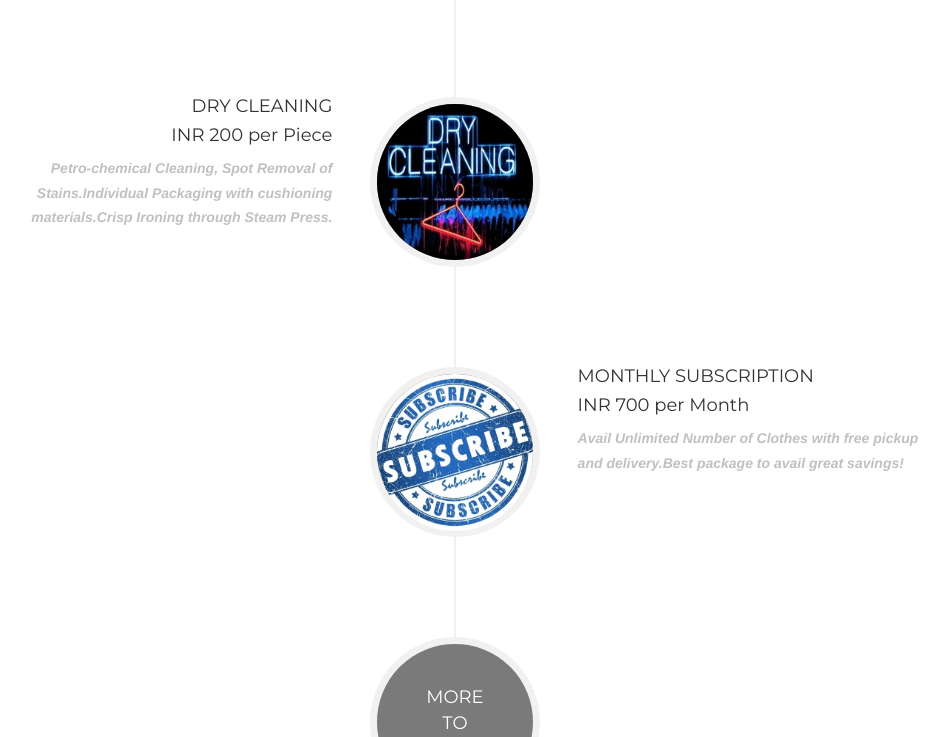
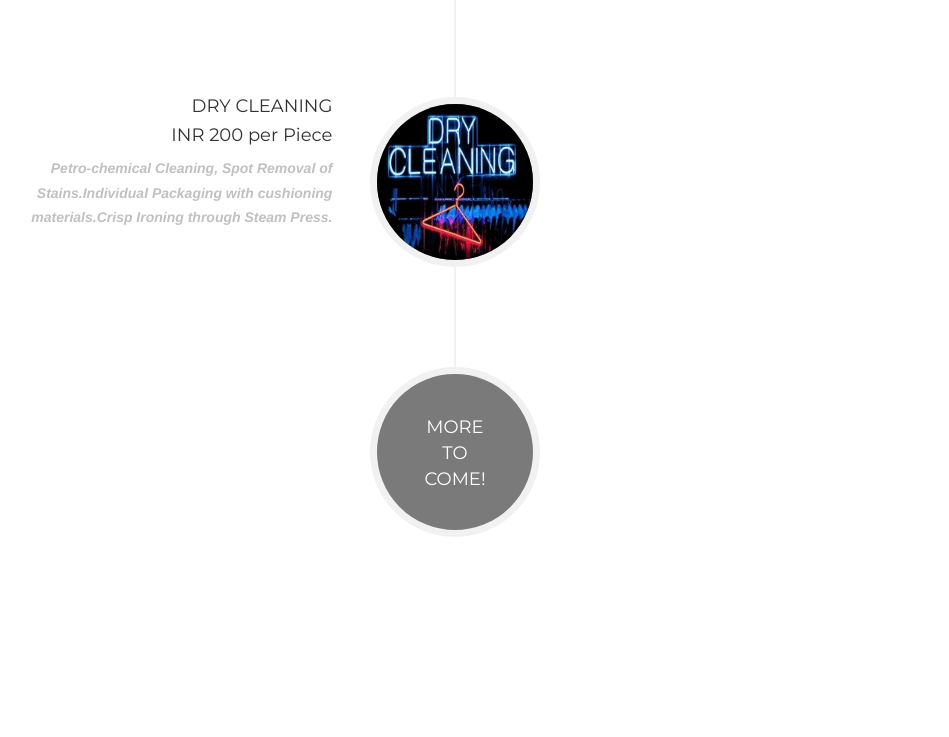
Before and after one commit to Dhodaala/dhodaala.github.io, a plain HTML site: page index.html in a window 1280 px wide. Shown: the part 3510-4247 px from the top of the page, without its empty margins (185-1134 px from the left). Drawn offline with nearby package versions, Linux system fonts and the light colour scheme; a web font is replaced by a local one.

Commit message:
Initial commit11

```diff
--- a/index.html
+++ b/index.html
@@ -281,7 +281,7 @@
                             <div class="timeline-panel">
                                 <div class="timeline-heading">
                                     <h4>Fragnance & Softner</h4>
-                                    <h4 class="subheading">INR 10 per 5 Pieces</h4>
+                                    <h4 class="subheading">INR 10 per 10 Pieces</h4>
                                 </div>
                                 <div class="timeline-body">
                                     <i><p class="text-muted"> <b>So, how does clean laundry smell? Clean laundry smells like the absence of offensive odors. It can also smell like your favorite detergent or fabric softener or Clorox or any scent that reminds you of clean. </b></p></i>
@@ -339,21 +339,6 @@
                             </div>
                         </li>
 
-                         <li class="timeline-inverted">
-                            <div class="timeline-image">
-
-                                <img class="img-circle img-responsive" src="img/Subscription.gif" alt="">
-                            </div>
-                            <div class="timeline-panel">
-                                <div class="timeline-heading">
-                                    <h4>Monthly Subscription</h4>
-                                    <h4 class="subheading">INR 700 per Month</h4>
-                                </div>
-                                <div class="timeline-body">
-                                    <i><p class="text-muted"><b>Avail Unlimited Number of Clothes with free pickup and delivery.Best package to avail great savings! </b></p></i>
-                                </div>
-                            </div>
-                        </li>
 
 
 
```
